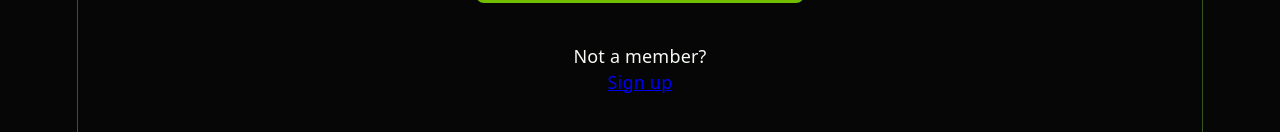
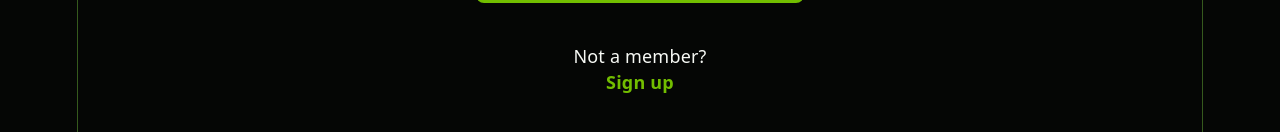
Before and after one commit to Danieljamespm/LiftLab, a React (Vite) app: page /login in a window 1280 px wide. Shown: the part 500-632 px from the top of the page. Built offline with nearby package versions, Linux system fonts and the light colour scheme.

Commit message:
added styling for signup button.

```diff
--- a/src/App.css
+++ b/src/App.css
@@ -182,6 +182,12 @@ body {
 
 .register-error {
     color: rgb(199, 18, 18);
+}
+
+.signup-link {
+    text-decoration: none;
+    color: var(--green-muted);
+    font-weight: bold;
 }
 
 
```
